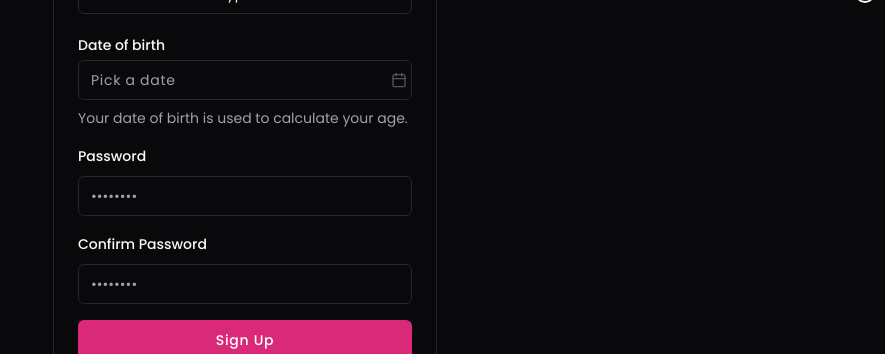
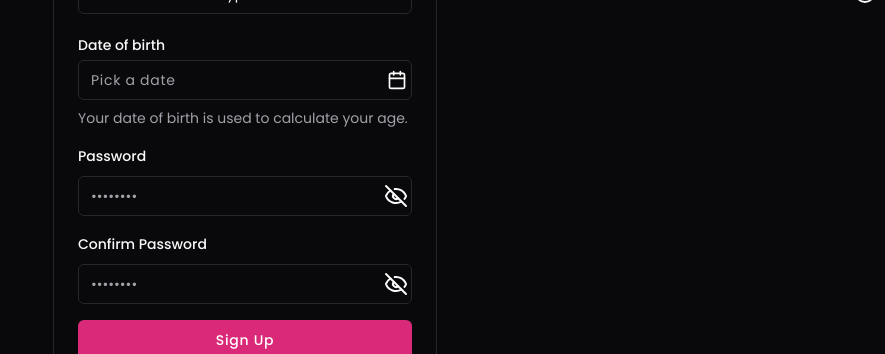
Before and after one commit to RRFayad/Shadcn, a Next.js app in the folder support-me-app/: page /sign-up in a window 1280 px wide. Shown: the part 407-761 px from the top of the page, without its empty margins (395-1280 px from the left). Built offline with nearby package versions, Linux system fonts and the light colour scheme.

Commit message:
S04(SIgnUp page): 21. Creating a custom PasswordInput component

```diff
--- a/support-me-app/src/app/(logged-out)/login/page.tsx
+++ b/support-me-app/src/app/(logged-out)/login/page.tsx
@@ -23,6 +23,7 @@ import {
   FormMessage,
 } from "@/components/ui/form";
 import { Input } from "@/components/ui/input";
+import { PasswordInput } from "@/components/ui/password-input";
 import { PersonStandingIcon } from "lucide-react";
 
 const formSchema = z.object({
@@ -85,11 +86,7 @@ function LoginPage() {
                   <FormItem>
                     <FormLabel>Password</FormLabel>
                     <FormControl>
-                      <Input
-                        placeholder="Password"
-                        type="password"
-                        {...field}
-                      />
+                      <PasswordInput placeholder="••••••••" {...field} />
                     </FormControl>
                     <FormMessage />
                   </FormItem>
--- a/support-me-app/src/app/(logged-out)/sign-up/page.tsx
+++ b/support-me-app/src/app/(logged-out)/sign-up/page.tsx
@@ -42,6 +42,7 @@ import {
 } from "@/components/ui/popover";
 import { Calendar } from "@/components/ui/calendar";
 import { CalendarIcon } from "lucide-react";
+import { PasswordInput } from "@/components/ui/password-input";
 
 function SignupPage() {
   const form = useForm<z.infer<typeof lpFormSchema>>({
@@ -165,7 +166,7 @@ function SignupPage() {
                             ) : (
                               <span>Pick a date</span>
                             )}
-                            <CalendarIcon className="ml-auto h-4 w-4 opacity-50" />
+                            <CalendarIcon className="ml-auto h-5 w-5 text-white" />
                           </Button>
                         </FormControl>
                       </PopoverTrigger>
@@ -199,11 +200,7 @@ function SignupPage() {
                   <FormItem>
                     <FormLabel>Password</FormLabel>
                     <FormControl>
-                      <Input
-                        placeholder="••••••••"
-                        type="password"
-                        {...field}
-                      />
+                      <PasswordInput placeholder="••••••••" {...field} />
                     </FormControl>
                     <FormMessage />
                   </FormItem>
@@ -216,11 +213,7 @@ function SignupPage() {
                   <FormItem>
                     <FormLabel>Confirm Password</FormLabel>
                     <FormControl>
-                      <Input
-                        placeholder="••••••••"
-                        type="password"
-                        {...field}
-                      />
+                      <PasswordInput placeholder="••••••••" {...field} />
                     </FormControl>
                     <FormMessage />
                   </FormItem>
--- /dev/null
+++ b/support-me-app/src/components/ui/password-input.tsx
@@ -0,0 +1,41 @@
+"use client";
+import * as React from "react";
+
+import { Input } from "./input";
+import { cn } from "@/lib/utils";
+import { EyeIcon, EyeOffIcon } from "lucide-react";
+
+export interface PasswordInputProps
+  extends React.InputHTMLAttributes<HTMLInputElement> {}
+
+const PasswordInput = React.forwardRef<HTMLInputElement, PasswordInputProps>(
+  ({ className, type, ...props }, ref) => {
+    const [passwordIsShown, setPasswordIsShown] = React.useState(false);
+
+    const togglePasswordIsShown = () => {
+      setPasswordIsShown((prevState) => !prevState);
+    };
+
+    return (
+      <div className="relative">
+        <Input
+          {...props}
+          type={passwordIsShown ? "text" : "password"}
+          ref={ref}
+          className={cn("pr-10", className)}
+        />
+        <span
+          className="absolute right-1 top-[8px] cursor-pointer select-none"
+          onClick={togglePasswordIsShown}
+        >
+          {" "}
+          {/*select-none prevents selecting the text*/}
+          {passwordIsShown ? <EyeIcon /> : <EyeOffIcon />}
+        </span>
+      </div>
+    );
+  },
+);
+PasswordInput.displayName = "PasswordInput";
+
+export { PasswordInput };
```
Also changed, not shown: 1 other file (tests, documents, lock files or other folders).
